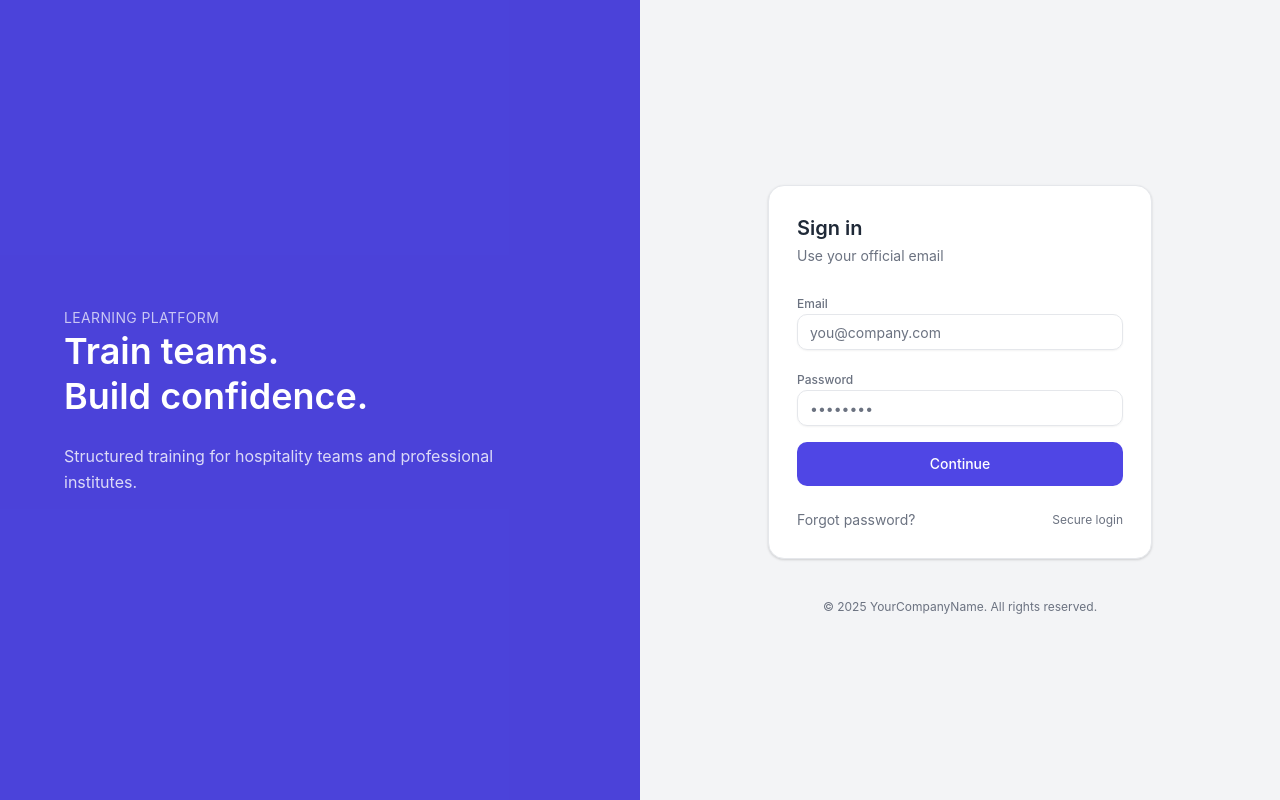
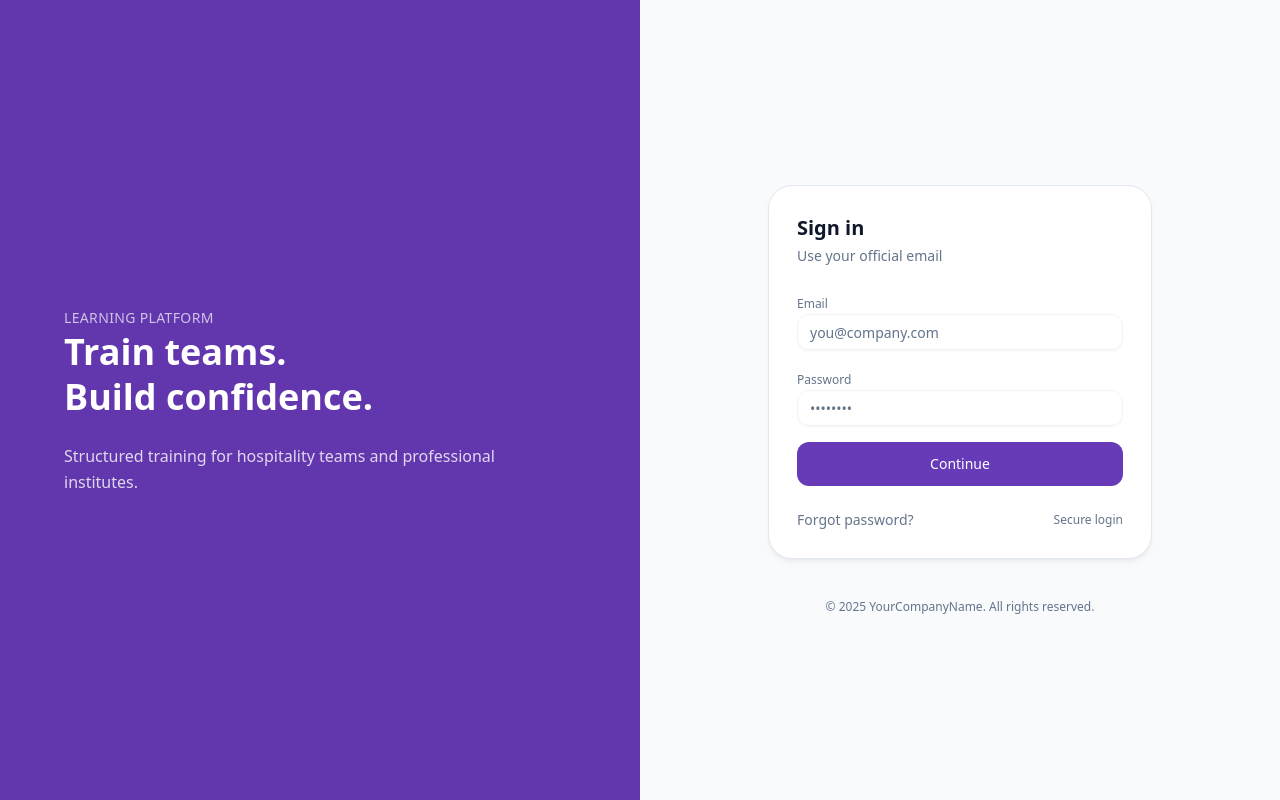
Before and after one commit to Hammer-Byte/hstp_ui, a Next.js app: page /login in a window 1280 px wide. Built offline with nearby package versions, Linux system fonts and the light colour scheme.

Commit message:
feat: Implement initial Next.js application structure.

```diff
--- a/app/globals.css
+++ b/app/globals.css
@@ -1,88 +1,147 @@
 @import "tailwindcss";
 @import "tw-animate-css";
 
-/* =====================================
-   GLOBAL DESIGN TOKENS (FRAMEWORK-AGNOSTIC)
-===================================== */
+@custom-variant dark (&:is(.dark *));
 
 :root {
-  /* Radius */
   --radius-sm: 0.5rem;
-  --radius-md: 0.625rem;
-  --radius-lg: 0.75rem;
-  --radius-xl: 1rem;
+  --radius-md: 0.75rem;
+  --radius-lg: 1rem;
+  --radius-xl: 1.5rem;
+  --radius-2xl: 2rem;
 
-  /* Typography */
-  --font-sans: Inter, system-ui, sans-serif;
+  --font-sans: var(--font-poppins), system-ui, sans-serif;
 
-  /* Core Surfaces – Light */
-  --color-background: #f3f4f6;
-  --color-foreground: #1f2937;
+  --color-brand-primary: #673AB7; /* Vibrant Purple */
+  --color-brand-secondary: #512DA8; /* Deep Purple */
+
+  --color-background: #F8FAFC;
+  --color-foreground: #0F172A;
 
   --color-surface: #ffffff;
-  --color-surface-foreground: #1f2937;
+  --color-surface-foreground: #0F172A;
 
   --color-popover: #ffffff;
-  --color-popover-foreground: #1f2937;
+  --color-popover-foreground: #0F172A;
 
-  /* Semantic Actions */
-  --color-action-primary: #4f46e5;
+  --color-stat-bg: #EFF6FF;
+  --color-stat-text: #1E40AF;
+
+  --color-finance-bg: #FFF1F2;
+  --color-finance-text: #9F1239;
+
+  --color-settings-border: #93C5FD;
+
+  --color-action-primary: var(--color-brand-primary);
   --color-action-primary-foreground: #ffffff;
 
-  --color-action-positive: #22c55e;
+  --color-action-positive: #10B981;
   --color-action-positive-foreground: #ffffff;
 
-  /* UI States */
-  --color-secondary: #e5e7eb;
-  --color-secondary-foreground: #1f2937;
+  --color-secondary: #F1F5F9;
+  --color-secondary-foreground: #475569;
 
-  --color-muted: #f9fafb;
-  --color-muted-foreground: #6b7280;
+  --color-muted: #F8FAFC;
+  --color-muted-foreground: #64748B;
 
-  --color-border: #e5e7eb;
-  --color-input: #e5e7eb;
-  --color-ring: #4f46e5;
+  --color-border: #E2E8F0;
+  --color-input: #F1F5F9;
+  --color-ring: var(--color-brand-primary);
 
-  /* Feedback */
-  --color-destructive: #ef4444;
+  --color-destructive: #EF4444;
   --color-destructive-foreground: #ffffff;
 
-  /* Shadows */
-  --shadow-card: 0 1px 3px rgba(0,0,0,0.1),
-                 0 1px 2px rgba(0,0,0,0.06);
-
-  --shadow-hover: 0 10px 15px -3px rgba(0,0,0,0.1),
-                  0 4px 6px -2px rgba(0,0,0,0.05);
+  --shadow-sm: 0 1px 2px 0 rgb(0 0 0 / 0.05);
+  --shadow-card: 0 4px 6px -1px rgb(0 0 0 / 0.05), 0 2px 4px -2px rgb(0 0 0 / 0.05);
+  --shadow-hover: 0 20px 25px -5px rgb(0 0 0 / 0.1), 0 8px 10px -6px rgb(0 0 0 / 0.1);
+  --radius: 0.625rem;
+  --background: oklch(1 0 0);
+  --foreground: oklch(0.129 0.042 264.695);
+  --card: oklch(1 0 0);
+  --card-foreground: oklch(0.129 0.042 264.695);
+  --popover: oklch(1 0 0);
+  --popover-foreground: oklch(0.129 0.042 264.695);
+  --primary: oklch(0.208 0.042 265.755);
+  --primary-foreground: oklch(0.984 0.003 247.858);
+  --secondary: oklch(0.968 0.007 247.896);
+  --secondary-foreground: oklch(0.208 0.042 265.755);
+  --muted: oklch(0.968 0.007 247.896);
+  --muted-foreground: oklch(0.554 0.046 257.417);
+  --accent: oklch(0.968 0.007 247.896);
+  --accent-foreground: oklch(0.208 0.042 265.755);
+  --destructive: oklch(0.577 0.245 27.325);
+  --border: oklch(0.929 0.013 255.508);
+  --input: oklch(0.929 0.013 255.508);
+  --ring: oklch(0.704 0.04 256.788);
+  --chart-1: oklch(0.646 0.222 41.116);
+  --chart-2: oklch(0.6 0.118 184.704);
+  --chart-3: oklch(0.398 0.07 227.392);
+  --chart-4: oklch(0.828 0.189 84.429);
+  --chart-5: oklch(0.769 0.188 70.08);
+  --sidebar: oklch(0.984 0.003 247.858);
+  --sidebar-foreground: oklch(0.129 0.042 264.695);
+  --sidebar-primary: oklch(0.208 0.042 265.755);
+  --sidebar-primary-foreground: oklch(0.984 0.003 247.858);
+  --sidebar-accent: oklch(0.968 0.007 247.896);
+  --sidebar-accent-foreground: oklch(0.208 0.042 265.755);
+  --sidebar-border: oklch(0.929 0.013 255.508);
+  --sidebar-ring: oklch(0.704 0.04 256.788);
 }
 
-/* =====================================
-   DARK MODE – GLOBAL THEME SWITCH
-===================================== */
+.dark {
+  --color-background: #0B0F19;
+  --color-foreground: #F8FAFC;
 
-.dark {
-  --color-background: #111827;
-  --color-foreground: #f9fafb;
+  --color-surface: #151B28;
+  --color-surface-foreground: #F8FAFC;
 
-  --color-surface: #1f2937;
-  --color-surface-foreground: #f9fafb;
+  --color-popover: #151B28;
+  --color-popover-foreground: #F8FAFC;
 
-  --color-popover: #1f2937;
-  --color-popover-foreground: #f9fafb;
+  --color-secondary: #1F2937;
+  --color-secondary-foreground: #94A3B8;
 
-  --color-secondary: #374151;
-  --color-secondary-foreground: #f9fafb;
+  --color-muted: #1F2937;
+  --color-muted-foreground: #94A3B8;
 
-  --color-muted: #1f2937;
-  --color-muted-foreground: #9ca3af;
+  --color-border: #2D3748;
+  --color-input: #1F2937;
+  --color-ring: #60A5FA;
 
-  --color-border: #374151;
-  --color-input: #374151;
-  --color-ring: #818cf8;
+  --color-stat-bg: rgba(30, 64, 175, 0.2);
+  --color-finance-bg: rgba(159, 18, 57, 0.2);
+  --background: oklch(0.129 0.042 264.695);
+  --foreground: oklch(0.984 0.003 247.858);
+  --card: oklch(0.208 0.042 265.755);
+  --card-foreground: oklch(0.984 0.003 247.858);
+  --popover: oklch(0.208 0.042 265.755);
+  --popover-foreground: oklch(0.984 0.003 247.858);
+  --primary: oklch(0.929 0.013 255.508);
+  --primary-foreground: oklch(0.208 0.042 265.755);
+  --secondary: oklch(0.279 0.041 260.031);
+  --secondary-foreground: oklch(0.984 0.003 247.858);
+  --muted: oklch(0.279 0.041 260.031);
+  --muted-foreground: oklch(0.704 0.04 256.788);
+  --accent: oklch(0.279 0.041 260.031);
+  --accent-foreground: oklch(0.984 0.003 247.858);
+  --destructive: oklch(0.704 0.191 22.216);
+  --border: oklch(1 0 0 / 10%);
+  --input: oklch(1 0 0 / 15%);
+  --ring: oklch(0.551 0.027 264.364);
+  --chart-1: oklch(0.488 0.243 264.376);
+  --chart-2: oklch(0.696 0.17 162.48);
+  --chart-3: oklch(0.769 0.188 70.08);
+  --chart-4: oklch(0.627 0.265 303.9);
+  --chart-5: oklch(0.645 0.246 16.439);
+  --sidebar: oklch(0.208 0.042 265.755);
+  --sidebar-foreground: oklch(0.984 0.003 247.858);
+  --sidebar-primary: oklch(0.488 0.243 264.376);
+  --sidebar-primary-foreground: oklch(0.984 0.003 247.858);
+  --sidebar-accent: oklch(0.279 0.041 260.031);
+  --sidebar-accent-foreground: oklch(0.984 0.003 247.858);
+  --sidebar-border: oklch(1 0 0 / 10%);
+  --sidebar-ring: oklch(0.551 0.027 264.364);
 }
-
-/* =====================================
-   TAILWIND THEME BINDINGS (IMPLEMENTATION)
-===================================== */
 
 @theme inline {
   --color-background: var(--color-background);
@@ -112,11 +171,35 @@
 
   --color-destructive: var(--color-destructive);
   --color-destructive-foreground: var(--color-destructive-foreground);
+
+  --radius-sm: var(--radius-sm);
+  --radius-md: var(--radius-md);
+  --radius-lg: var(--radius-lg);
+  --radius-xl: var(--radius-xl);
+  --radius-2xl: var(--radius-2xl);
+
+  --shadow-card: var(--shadow-card);
+  --shadow-hover: var(--shadow-hover);
+
+  --color-brand-main: var(--color-brand-primary);
+  --color-stat: var(--color-stat-bg);
+  --color-finance: var(--color-finance-bg);
+  --color-sidebar-ring: var(--sidebar-ring);
+  --color-sidebar-border: var(--sidebar-border);
+  --color-sidebar-accent-foreground: var(--sidebar-accent-foreground);
+  --color-sidebar-accent: var(--sidebar-accent);
+  --color-sidebar-primary-foreground: var(--sidebar-primary-foreground);
+  --color-sidebar-primary: var(--sidebar-primary);
+  --color-sidebar-foreground: var(--sidebar-foreground);
+  --color-sidebar: var(--sidebar);
+  --color-chart-5: var(--chart-5);
+  --color-chart-4: var(--chart-4);
+  --color-chart-3: var(--chart-3);
+  --color-chart-2: var(--chart-2);
+  --color-chart-1: var(--chart-1);
+  --radius-3xl: calc(var(--radius) + 12px);
+  --radius-4xl: calc(var(--radius) + 16px);
 }
-
-/* =====================================
-   BASE STYLES
-===================================== */
 
 @layer base {
   * {
@@ -125,13 +208,9 @@
 
   body {
     font-family: var(--font-sans);
-    @apply bg-background text-foreground;
+    @apply bg-background text-foreground antialiased;
   }
 }
-
-/* =====================================
-   UTILITIES
-===================================== */
 
 @layer utilities {
   .surface {
@@ -146,4 +225,44 @@
     border-color: var(--color-action-primary);
     box-shadow: var(--shadow-hover);
   }
+
+  .card-premium {
+    @apply bg-card text-card-foreground p-5 rounded-xl border border-border shadow-card transition-all duration-300 hover:shadow-hover;
+  }
+
+  .card-stat {
+    @apply bg-stat rounded-2xl p-4 transition-transform duration-200 active:scale-95;
+    color: var(--color-stat-text);
+  }
+
+  .card-finance {
+    @apply bg-finance rounded-2xl p-4 transition-transform duration-200 active:scale-95;
+    color: var(--color-finance-text);
+  }
+
+  .group-settings {
+    @apply border-2 border-[var(--color-settings-border)] rounded-[2.5rem] p-6 relative;
+  }
+
+  .glass-header {
+    background: var(--color-brand-primary);
+    @apply text-white shadow-lg;
+  }
+
+  .bottom-nav-item {
+    @apply flex flex-col items-center justify-center gap-1 text-muted-foreground hover:text-primary transition-colors py-2;
+  }
+
+  .bottom-nav-item.active {
+    @apply text-brand-main font-semibold;
+  }
 }
+
+@layer base {
+  * {
+    @apply border-border outline-ring/50;
+  }
+  body {
+    @apply bg-background text-foreground;
+  }
+}
```
Also changed, not shown: 1 other file (tests, documents, lock files or other folders).
